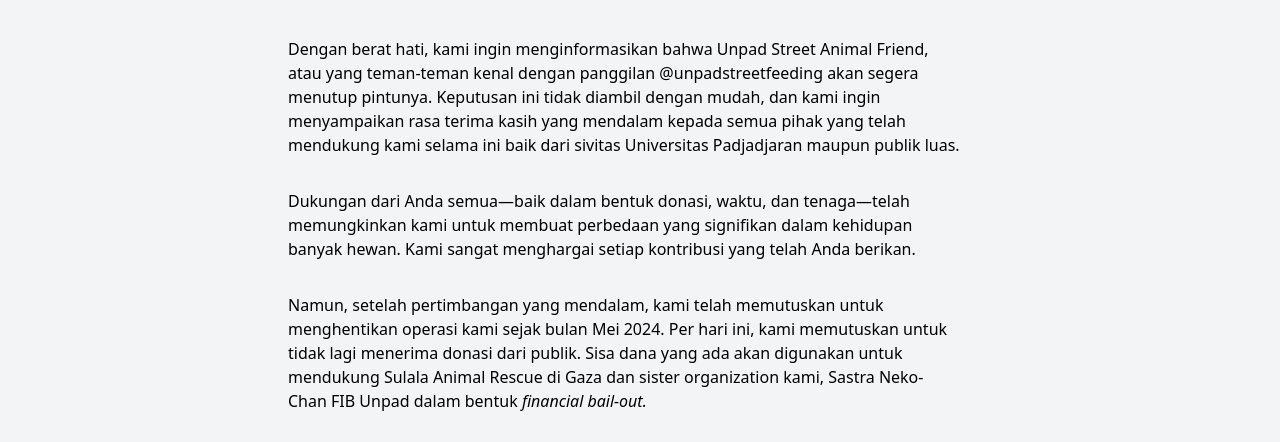
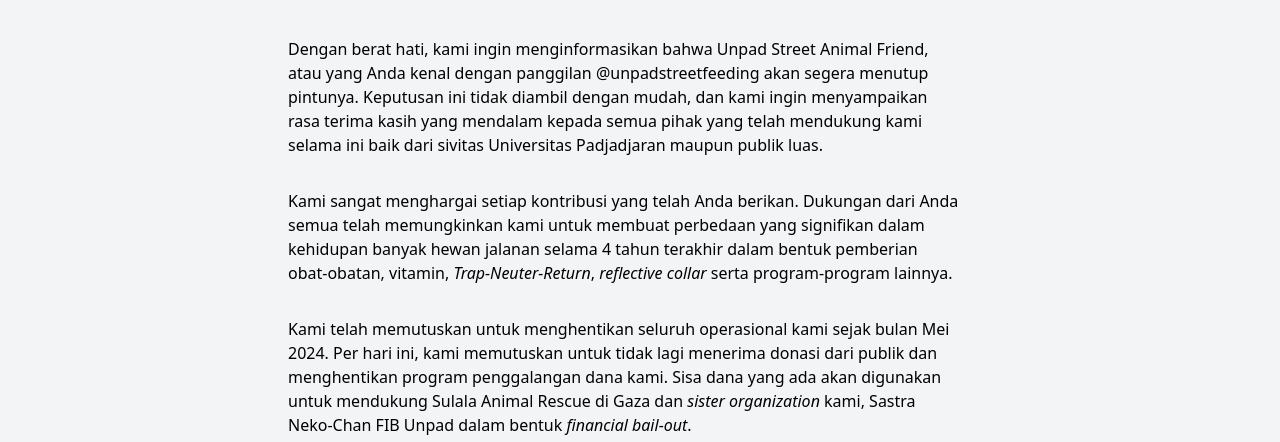
Before and after one commit to sukaikan/unpadsf_site, an Eleventy site: page src/articles/2024-07-28-donations-are-no-longer-accepted.md in a window 1280 px wide. Shown: the part 283-725 px from the top of the page. Built offline with nearby package versions, Linux system fonts and the light colour scheme; Eleventy itself is replaced by a stand-in of ours; files that its build step writes are made by us from their sources.

Commit message:
Update Article “2024-07-28-donations-are-no-longer-accepted”

```diff
--- a/src/articles/2024-07-28-donations-are-no-longer-accepted.md
+++ b/src/articles/2024-07-28-donations-are-no-longer-accepted.md
@@ -2,19 +2,17 @@
 title: Donations Are No Longer Accepted
 description: You can no longer donate to our campaign as the charity prepares to
   bid farewell to the public.
-date: 2024-07-28T07:38:00.000Z
+date: 2024-07-28T15:05:00.000Z
 tags:
   - post
 ---
-Dengan berat hati, kami ingin menginformasikan bahwa Unpad Street Animal Friend, atau yang teman-teman kenal dengan panggilan @unpadstreetfeeding akan segera menutup pintunya. Keputusan ini tidak diambil dengan mudah, dan kami ingin menyampaikan rasa terima kasih yang mendalam kepada semua pihak yang telah mendukung kami selama ini baik dari sivitas Universitas Padjadjaran maupun publik luas.
+Dengan berat hati, kami ingin menginformasikan bahwa Unpad Street Animal Friend, atau yang Anda kenal dengan panggilan @unpadstreetfeeding akan segera menutup pintunya. Keputusan ini tidak diambil dengan mudah, dan kami ingin menyampaikan rasa terima kasih yang mendalam kepada semua pihak yang telah mendukung kami selama ini baik dari sivitas Universitas Padjadjaran maupun publik luas.
 
-Dukungan dari Anda semua—baik dalam bentuk donasi, waktu, dan tenaga—telah memungkinkan kami untuk membuat perbedaan yang signifikan dalam kehidupan banyak hewan. Kami sangat menghargai setiap kontribusi yang telah Anda berikan.
+Kami sangat menghargai setiap kontribusi yang telah Anda berikan. Dukungan dari Anda semua telah memungkinkan kami untuk membuat perbedaan yang signifikan dalam kehidupan banyak hewan jalanan selama 4 tahun terakhir dalam bentuk pemberian obat-obatan, vitamin, *Trap-Neuter-Return*, *reflective collar* serta program-program lainnya.
 
-Namun, setelah pertimbangan yang mendalam, kami telah memutuskan untuk menghentikan operasi kami sejak bulan Mei 2024. Per hari ini, kami memutuskan untuk tidak lagi menerima donasi dari publik. Sisa dana yang ada akan digunakan untuk mendukung Sulala Animal Rescue di Gaza dan sister organization kami, Sastra Neko-Chan FIB Unpad dalam bentuk *financial bail-out.*
+Kami telah memutuskan untuk menghentikan seluruh operasional kami sejak bulan Mei 2024. Per hari ini, kami memutuskan untuk tidak lagi menerima donasi dari publik dan menghentikan program penggalangan dana kami. Sisa dana yang ada akan digunakan untuk mendukung Sulala Animal Rescue di Gaza dan *sister organization* kami, Sastra Neko-Chan FIB Unpad dalam bentuk *financial bail-out*.
 
 Kami ingin proses ini dilakukan dengan transparansi penuh kepada publik. Kami akan memberikan pembaruan lebih lanjut mengenai langkah-langkah yang diambil untuk memastikan sisa dana yang ada disalurkan dengan tepat dan baik.
-
-Kami ingin Anda tahu bahwa penutupan ini sedikit banyak diakibatkan oleh sikap publik kami sendiri. Kami pe
 
 Sekali lagi, terima kasih atas dukungan dan kepercayaan Anda. Tanpa dukungan Anda, Unpad Street Animal Friend tentu tidak akan menjadi seperti sekarang. Kami berharap bahwa meskipun kami menutup pintu, semangat untuk membantu hewan-hewan yang membutuhkan tetap akan berlanjut di masyarakat Universitas Padjadjaran.
 
```
